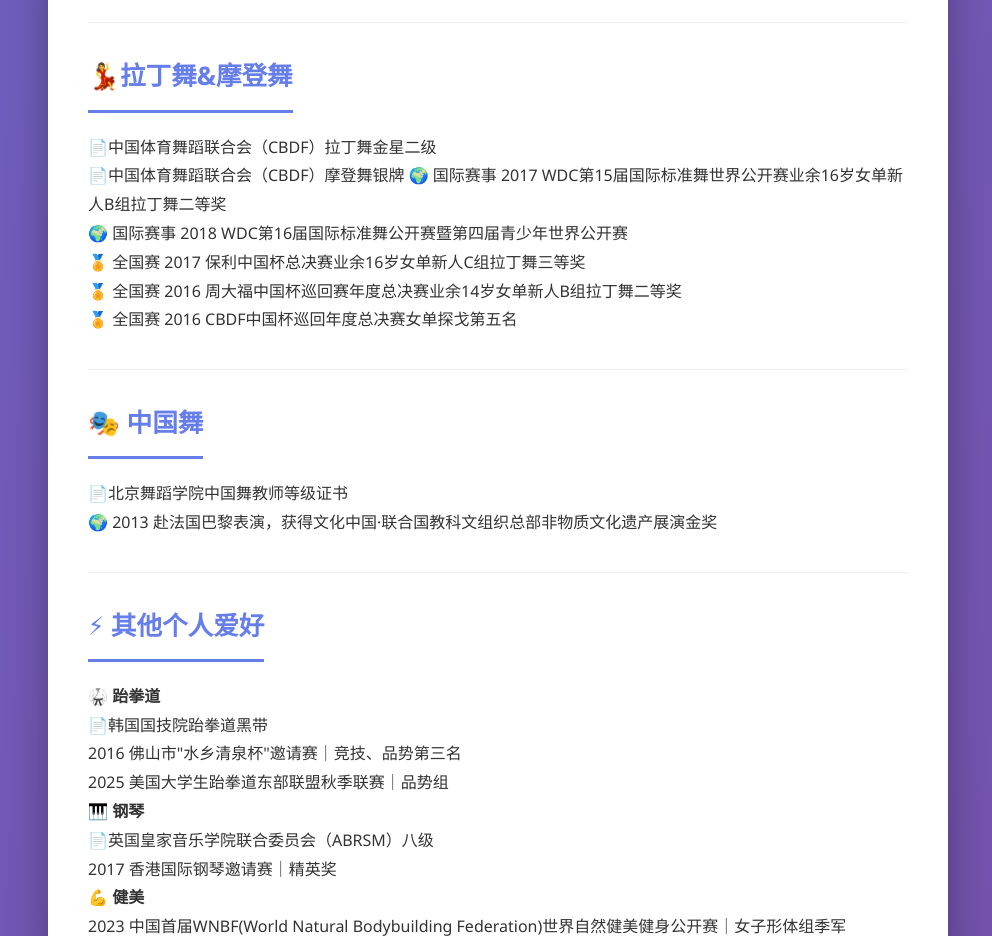
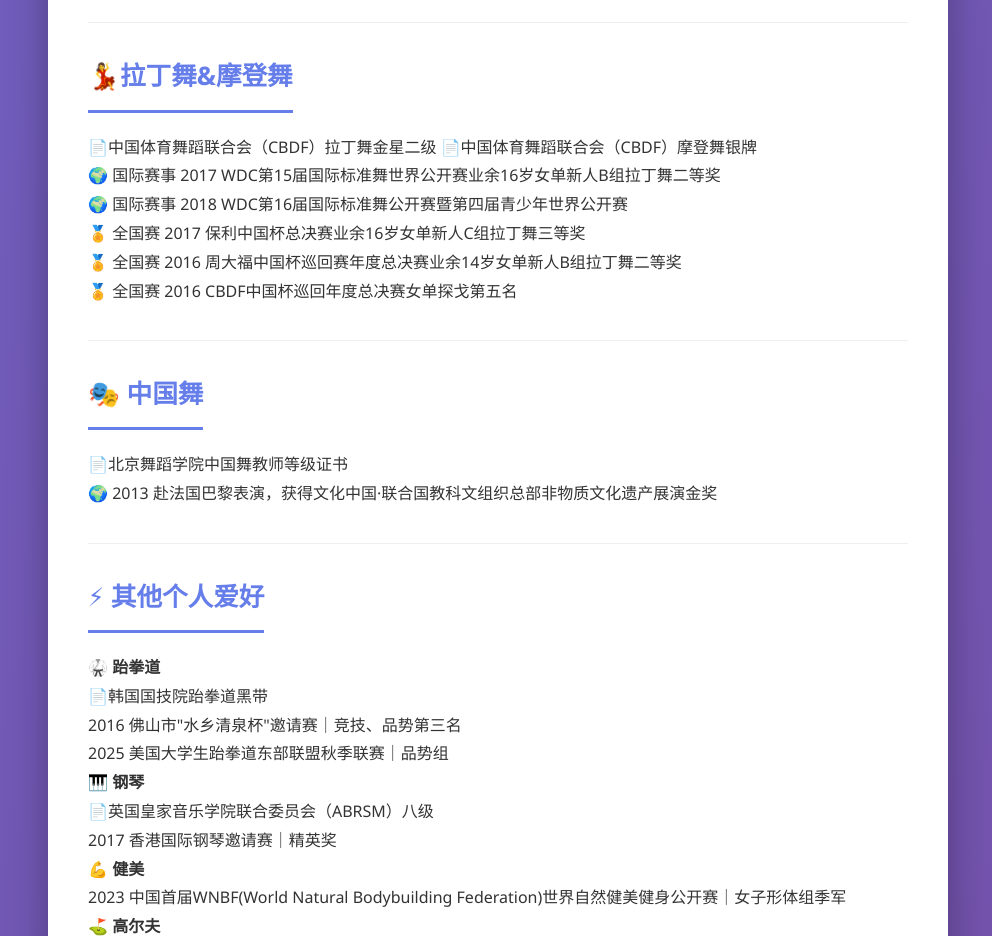
Before and after one commit to ningningma1688-lang/ningningma, a plain HTML site: page index.html in a window 1280 px wide. Shown: the part 6060-6996 px from the top of the page, without its empty margins (142-1134 px from the left). Drawn offline with Linux system fonts and the light colour scheme.

Commit message:
Update index.html

```diff
--- a/index.html
+++ b/index.html
@@ -545,7 +545,6 @@
     </h2>
 
 
-
     <!-- 竞赛部分 -->
     <div>
         <h3 style="color: #f57c00; margin-bottom: 15px; font-size: 1.05em; font-weight: 700;">🏅 竞赛与奖项</h3>
@@ -617,11 +616,11 @@
                     <div class="sport-card featured">
                         <div class="card-header">
                             <span class="cert-badge-card">📄中国体育舞蹈联合会（CBDF）拉丁舞金星二级</span>
+                            <span class="cert"> 📄中国体育舞蹈联合会（CBDF）摩登舞银牌</span>
                         </div>
 
                         <div class="achievements-major">
                             <div class="achievement international">
-                                <span class="title">📄中国体育舞蹈联合会（CBDF）摩登舞银牌</span>
                                 <span class="level">🌍 国际赛事</span>
                                 <span class="title">2017 WDC第15届国际标准舞世界公开赛业余16岁女单新人B组拉丁舞二等奖</span>
                             </div>
```
